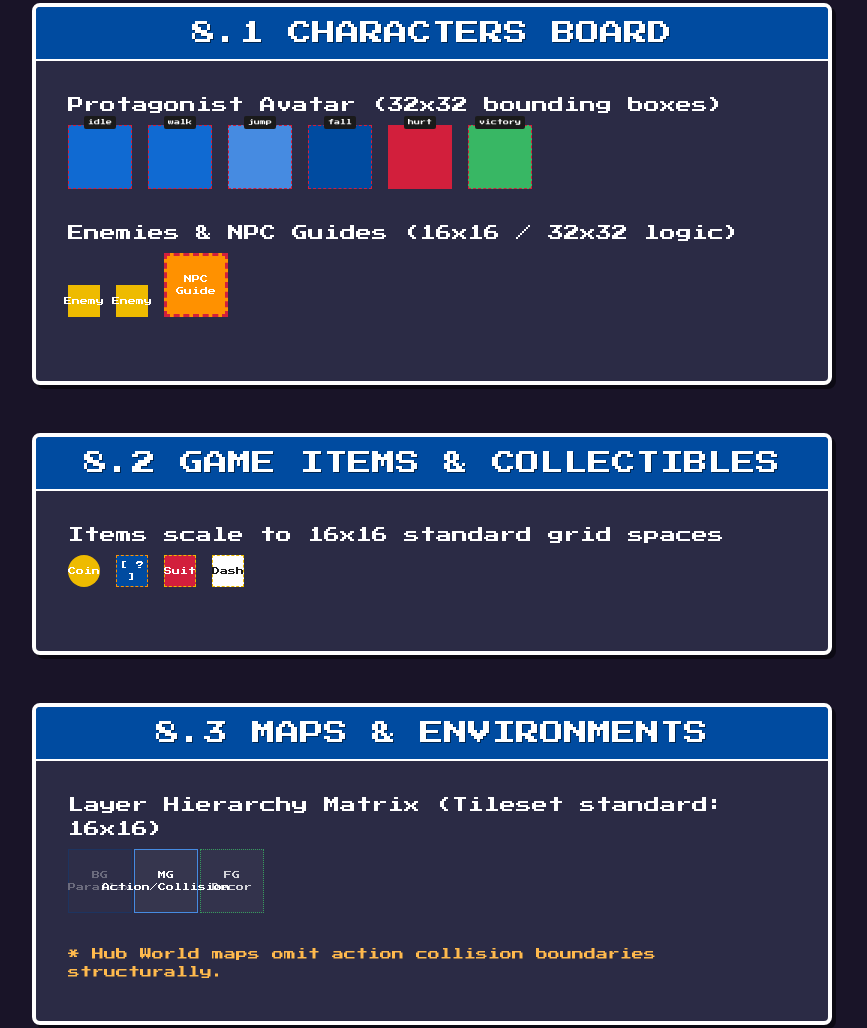
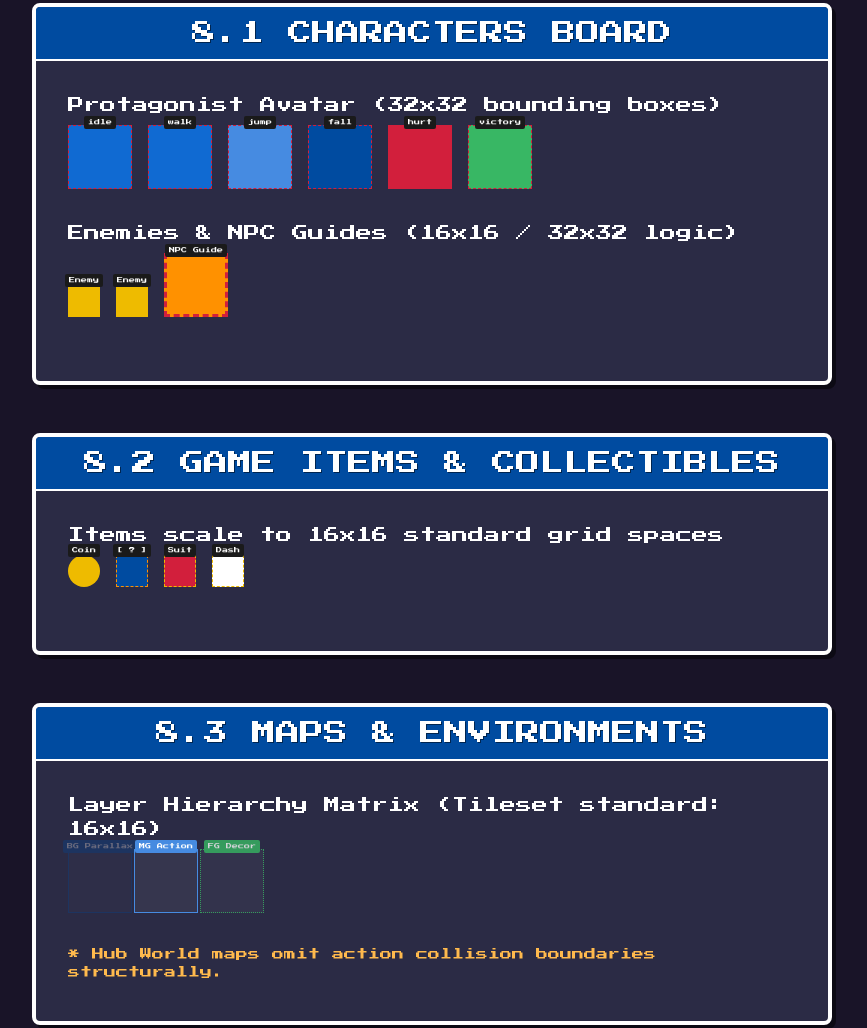
Before and after one commit to duyhunghd6/scids-game, a website built with Vite: page docs/design-system/index.html in a window 1280 px wide. Shown: the part 1349-2377 px from the top of the page, without its empty margins (208-1075 px from the left). Built offline with nearby package versions, Linux system fonts and the light colour scheme.

Commit message:
fix(ui): resolve text overflow in UI mockups

```diff
--- a/docs/design-system/index.html
+++ b/docs/design-system/index.html
@@ -129,9 +129,9 @@
 
       <div class="scids-text-body">Enemies & NPC Guides (16x16 / 32x32 logic)</div>
       <div class="art-grid-container">
-        <div class="art-box-16" style="background-color: var(--color-warning);">Enemy</div>
-        <div class="art-box-16" style="background-color: var(--color-warning);">Enemy</div>
-        <div class="art-box-32" style="background-color: var(--color-secondary); border-width: 3px;">NPC Guide</div>
+        <div class="art-box-16" style="background-color: var(--color-warning);"><span class="art-state-badge" style="top: -12px;">Enemy</span></div>
+        <div class="art-box-16" style="background-color: var(--color-warning);"><span class="art-state-badge" style="top: -12px;">Enemy</span></div>
+        <div class="art-box-32" style="background-color: var(--color-secondary); border-width: 3px;"><span class="art-state-badge" style="top: -12px;">NPC Guide</span></div>
       </div>
     </div>
 
@@ -140,10 +140,10 @@
       <div class="scids-panel-header">8.2 Game Items & Collectibles</div>
       <div class="scids-text-body">Items scale to 16x16 standard grid spaces</div>
       <div class="art-grid-container">
-        <div class="art-box-16" style="border-radius: 50%; background-color: var(--color-warning);">Coin</div>
-        <div class="art-box-16" style="background-color: var(--color-primary-dark); border-color: var(--color-secondary);">[ ? ]</div>
-        <div class="art-box-16" style="background-color: var(--color-danger);">Suit</div>
-        <div class="art-box-16" style="background-color: var(--color-text-light); color: var(--color-text-dark);">Dash</div>
+        <div class="art-box-16" style="border-radius: 50%; background-color: var(--color-warning);"><span class="art-state-badge" style="top: -12px;">Coin</span></div>
+        <div class="art-box-16" style="background-color: var(--color-primary-dark); border-color: var(--color-secondary);"><span class="art-state-badge" style="top: -12px;">[ ? ]</span></div>
+        <div class="art-box-16" style="background-color: var(--color-danger);"><span class="art-state-badge" style="top: -12px;">Suit</span></div>
+        <div class="art-box-16" style="background-color: var(--color-text-light); color: var(--color-text-dark);"><span class="art-state-badge" style="top: -12px;">Dash</span></div>
       </div>
     </div>
 
@@ -152,9 +152,9 @@
       <div class="scids-panel-header">8.3 Maps & Environments</div>
       <div class="scids-text-body">Layer Hierarchy Matrix (Tileset standard: 16x16)</div>
       <div class="art-grid-container" style="gap: 2px;">
-        <div class="art-box-32 art-layer-bg">BG Parallax</div>
-        <div class="art-box-32 art-layer-mg">MG Action/Collision</div>
-        <div class="art-box-32 art-layer-fg">FG Decor</div>
+        <div class="art-box-32 art-layer-bg"><span class="art-state-badge" style="background-color: var(--color-primary-dark);">BG Parallax</span></div>
+        <div class="art-box-32 art-layer-mg"><span class="art-state-badge" style="background-color: var(--color-primary-light);">MG Action</span></div>
+        <div class="art-box-32 art-layer-fg"><span class="art-state-badge" style="background-color: var(--color-success);">FG Decor</span></div>
       </div>
       <div class="scids-text-body" style="font-size: var(--font-size-sm); color: var(--color-secondary-light);">* Hub World maps omit action collision boundaries structurally.</div>
     </div>
```
